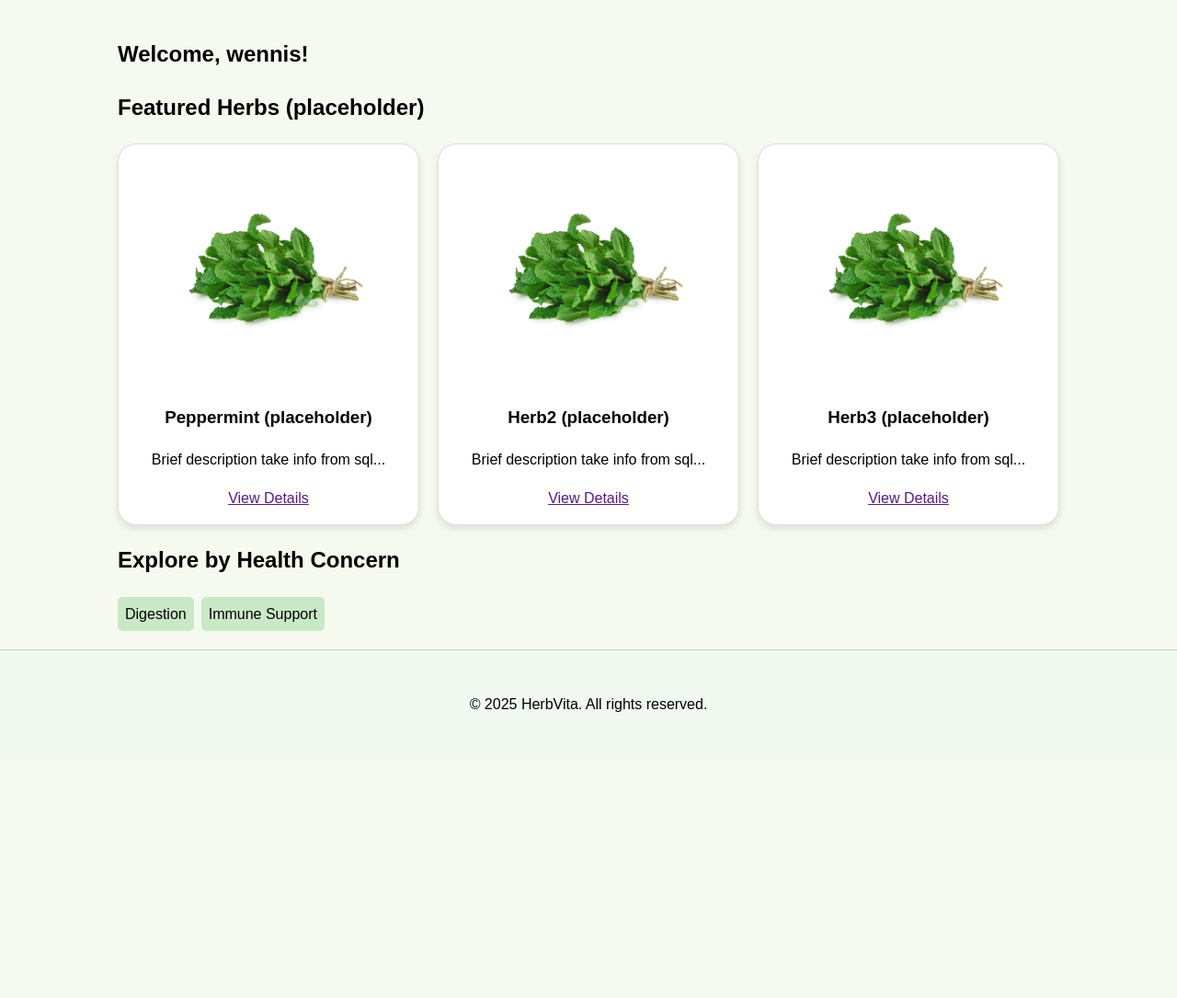
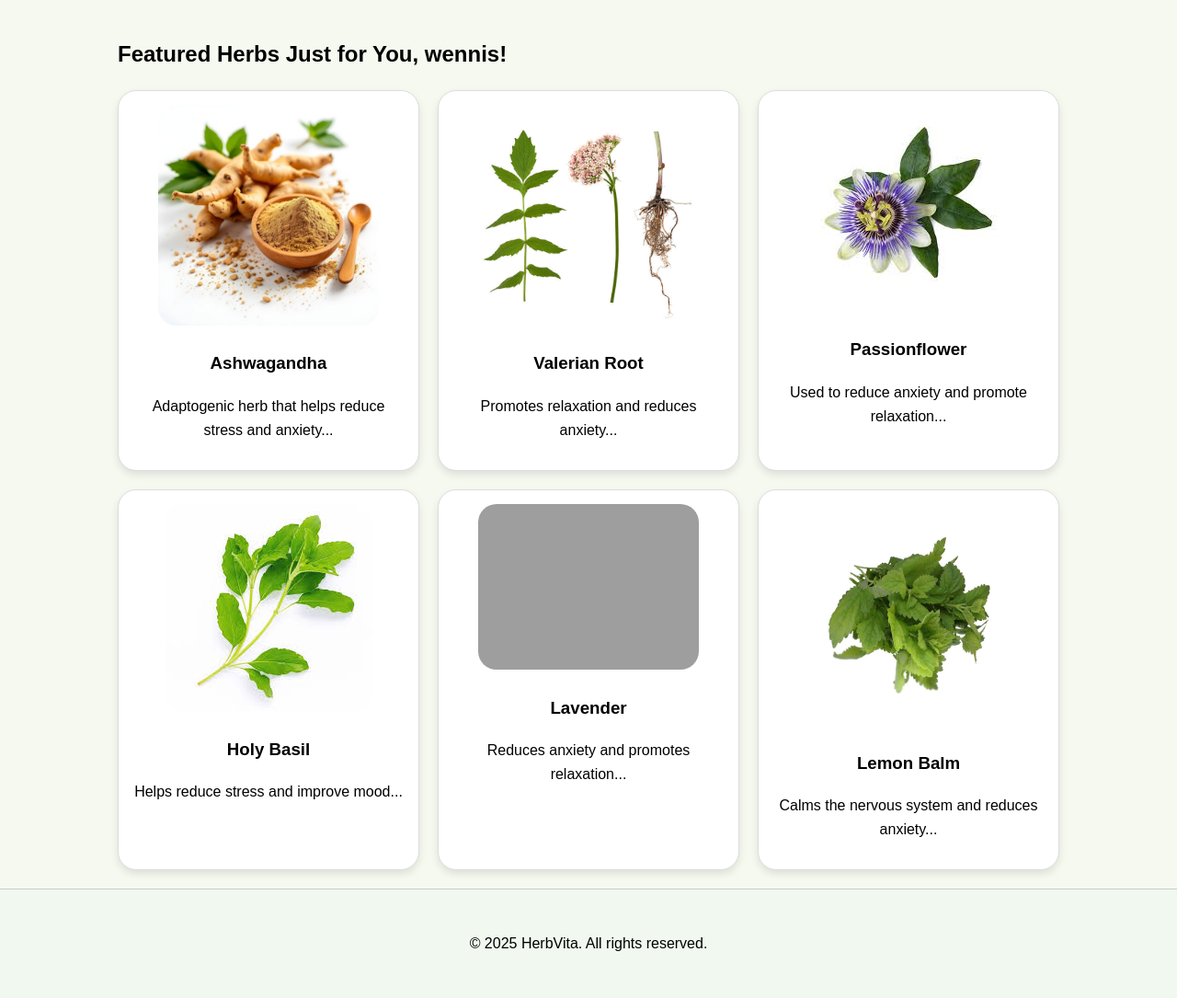
Before and after one commit to Marky115/HerbVitalWebsite, a PHP site: page /index.php in a window 1280 px wide. Shown: the part 175-1260 px from the top of the page at 92% size. Before the commit the page ends 949 px from the top, so only its background shows below. Run offline with PHP 8.4, Linux system fonts and the light colour scheme; a user stored in the database is signed in; data comes from the database, SQL or seed files in the repository; both versions use the stored data as it was after the commit; grey boxes are pictures that could not be loaded.

Commit message:
adiing rotating feature for home page

```diff
--- a/index.php
+++ b/index.php
@@ -1,18 +1,96 @@
 
 <?php
+session_start();
+include 'db_connect.php';
 
-include 'db_connect.php';
-session_start();
 
+// saved featured herbs as an array so that it can loop around
+$featuredHerbs = [];
+
+// making sure that the default nonregistered user sees different health concern category throughout the month, different one each week.
+function getCurrentWeekNumber() {
+    $date = new DateTime();
+    $date->setISODate($date->format('Y'), $date->format('W'), 1); // Set to the first day of the week
+    return $date->format('W');
+}
+
+// concern ID for the current week
+function getFeaturedConcernId() {
+    $currentWeek = getCurrentWeekNumber();
+    // Fetch all concern IDs
+    global $conn;
+    $concernIds = [];
+    $concernSql = "SELECT concernID FROM healthconcerns ORDER BY concernID ASC";
+    $concernResult = $conn->query($concernSql);
+    if ($concernResult->num_rows > 0) {
+        while ($row = $concernResult->fetch_assoc()) {
+            $concernIds[] = $row['concernID'];
+        }
+    }
+
+    if (empty($concernIds)) {
+        return null; // No concerns to rotate through
+    }
+
+    // Use the week number to determine the index in the concern IDs array
+    $index = ($currentWeek - 1) % count($concernIds); // array starts at 0
+    return $concernIds[$index];
+}
+
+if (isset($_SESSION['loggedin']) && $_SESSION['loggedin'] === true) {
+    $userId = $_SESSION['userID'];
+
+    $userInterestSql = "SELECT healthInterest FROM user WHERE userID = ?";
+    $userInterestStmt = $conn->prepare($userInterestSql);
+    $userInterestStmt->bind_param("s", $userId);
+    $userInterestStmt->execute();
+    $userInterestResult = $userInterestStmt->get_result();    if ($userInterestRow = $userInterestResult->fetch_assoc()) {
+        $userInterestId = $userInterestRow['healthInterest'];
+
+        // healthconcerns join table
+        $relevantHerbsSql = "SELECT h.herbID, h.herbName, h.Benefit, h.imagePath
+                             FROM herb h
+                             JOIN healthconcerns hc ON h.healthconcerns = hc.concernID
+                             WHERE hc.concernID = ?
+                             GROUP BY h.herbName"; // Theres none but just in cacse avoid duplicates
+        $relevantHerbsStmt = $conn->prepare($relevantHerbsSql);
+        $relevantHerbsStmt->bind_param("s", $userInterestId);
+        $relevantHerbsStmt->execute();
+        $relevantHerbsResult = $relevantHerbsStmt->get_result();
+
+        if ($relevantHerbsResult->num_rows > 0) {
+            while ($row = $relevantHerbsResult->fetch_assoc()) {
+                $featuredHerbs[] = $row;
+            }
+        } else {
+            // If no Healthconern set by user use the general herb
+            $generalHerbsSql = "SELECT herbID, herbName, Benefit, imagePath FROM herb GROUP BY herbName ORDER BY RAND() LIMIT 6";
+            $generalHerbsResult = $conn->query($generalHerbsSql);
+            if ($generalHerbsResult->num_rows > 0) {
+                while ($row = $generalHerbsResult->fetch_assoc()) {
+                    $featuredHerbs[] = $row;
+                }
+            }
+        }
+        $relevantHerbsStmt->close();
+    }
+    $userInterestStmt->close();
+} else {
+    // If the user is not logged in, fetch herbs that rotatates through the concern list ID
+    $generalHerbsSql = "SELECT herbID, herbName, Benefit, imagePath FROM herb GROUP BY herbName ORDER BY RAND() LIMIT 6";
+    $generalHerbsResult = $conn->query($generalHerbsSql);
+    if ($generalHerbsResult->num_rows > 0) {
+        while ($row = $generalHerbsResult->fetch_assoc()) {
+            $featuredHerbs[] = $row;
+        }
+    }
+}
 $title = "Home";
 include 'header.php';
 ?>
 
 
     <main class="container">
-    <?php if(isset($_SESSION['loggedin']) && $_SESSION['loggedin'] === true): ?>
-        <h2>Welcome, <?php echo htmlspecialchars($_SESSION['userID']); ?>!</h2>
-    <?php endif; ?>
 
         <div id="search-bar-main">
             <form action="search.php" method="get">
@@ -22,36 +100,55 @@ include 'header.php';
             </form>
         </div>
 
-        <section id="featured-herbs-static">  <h2>Featured Herbs (placeholder)</h2>
-            <div class="herb-grid">
-                <div class="herb-item">
-                    <img src="./img/peppermint.jpg" alt="peppermint">
-                    <h3>Peppermint (placeholder)</h3>
-                    <p>Brief description take info from sql...</p>
-                    <a href="">View Details</a>
-                </div>
-                <div class="herb-item">
-                    <img src="./img/peppermint.jpg" alt="peppermint">
-                    <h3>Herb2 (placeholder)</h3>
-                    <p>Brief description take info from sql...</p>
-                    <a href="">View Details</a>
-                </div>
-                <div class="herb-item">
-                    <img src="./img/peppermint.jpg" alt="peppermint">
-                    <h3>Herb3 (placeholder)</h3>
-                    <p>Brief description take info from sql...</p>
-                    <a href="">View Details</a>
-                </div>
-            </div>
-        </section>
 
-        <section id="health-concerns">
-            <h2>Explore by Health Concern</h2>
-            <div class="concern-list">
-                <a href="">Digestion</a>
-                <a href="">Immune Support</a>
-            </div>
-        </section>
+    <section id="featured-herbs-db">
+        <?php if(isset($_SESSION['loggedin']) && $_SESSION['loggedin'] === true): ?>
+            <h2>Featured Herbs Just for You, <?php echo htmlspecialchars($_SESSION['userID']); ?>!</h2>
+        <?php else: ?>
+            <h2>This week's Featured Herbs category is
+            <?php
+            $featuredConcernId = getFeaturedConcernId();
+            $weeklyFeaturedConcernName = "";
+            if ($featuredConcernId !== null) {
+                $concernNameSql = "SELECT concernName FROM healthconcerns WHERE concernID = ?";
+                $concernNameStmt = $conn->prepare($concernNameSql);
+                $concernNameStmt->bind_param("i", $featuredConcernId);
+                $concernNameStmt->execute();
+                $concernNameResult = $concernNameStmt->get_result();
+                if ($row = $concernNameResult->fetch_assoc()) {
+                    $weeklyFeaturedConcernName = $row['concernName'];
+                }
+                $concernNameStmt->close();
+            }
+            if (isset($weeklyFeaturedConcernName) && !empty($weeklyFeaturedConcernName)):
+                echo htmlspecialchars($weeklyFeaturedConcernName);
+            else:
+                echo "being highlighted"; // Or a default message if the name isn't set
+            endif;
+        ?>
+    </h2>
+        <?php endif; ?>
+
+        <div class="herb-grid">
+            <?php
+            // 3. Rotate the Display (Randomly select up to 6 herbs)
+            shuffle($featuredHerbs);
+            $displayedCount = 0;
+            foreach ($featuredHerbs as $herb) {
+                if ($displayedCount >= 6) break; // only display 6 herbs
+                $imagePath = htmlspecialchars($herb['imagePath']);
+                $herbDetailsLink = 'herbDetails.php?id=' . $herb['herbID'];
+                echo '<div class="herb-item" onclick="window.location.href=\'' . $herbDetailsLink . '\'">';
+                echo '<img src="' . $imagePath . '" alt="' . htmlspecialchars($herb['herbName']) . '">';
+                echo '<h3>' . htmlspecialchars($herb['herbName']) . '</h3>';
+                echo '<p>' . substr(htmlspecialchars($herb['Benefit']), 0, 100) . '...</p>';
+                echo '</div>';
+                $displayedCount++;
+            }
+            if (empty($featuredHerbs)) {
+                echo '<p>No herbs are currently featured.</p>';
+            }
+            ?>
 
 
     </main>
```
Also changed, not shown: projectherb.sql (+8 -8 lines), 1 other file.
